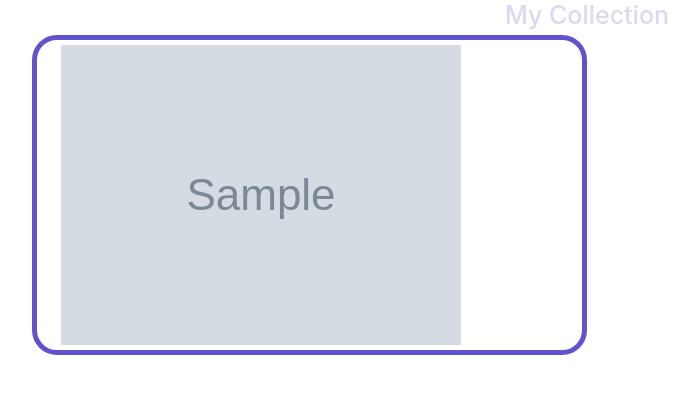
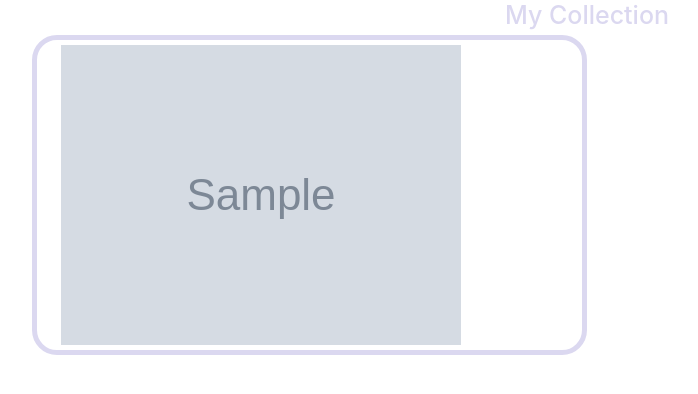
Before and after one commit to Briankiplangat88/galllery, a Django app: page /image/ in a window 1280 px wide. Shown: the part 50-444 px from the top of the page, without its empty margins (53-751 px from the left). Run offline with Django 4.2, Linux system fonts and the light colour scheme; tables that the repository leaves empty hold one stand-in row (values such as "Sample post"); grey boxes marked "Sample" are stand-in pictures; some libraries are stand-ins or nearby versions.

Commit message:
made changes to views

```diff
--- a/picha/templates/all-images.html
+++ b/picha/templates/all-images.html
@@ -10,7 +10,7 @@
     {% for i in image %}
 
 
-    <div class="col-xs-6 col-sm-6 col-md-6 col-lg-6" style="border:solid 5px #6153cc;border-radius: 25px;">
+    <div class="col-xs-6 col-sm-6 col-md-6 col-lg-6" style="border:solid 5px #dbd8f0;border-radius: 25px;">
         <a href="#" class="btn btn" type="button" class="btn btn-primary" data-toggle="modal" data-target="#exampleModalCenter">
             <img src="{{i.img.url}}" class="img-responsive" alt="Image" class="col-xs-12 col-sm-12 col-md-12 col-lg-12"> </a>
     </div>
@@ -20,7 +20,7 @@
         <div class="modal-dialog modal-dialog-centered" role="document">
             <div class="modal-content">
                 <div class="modal-header">
-                    <h5 class="modal-title" id="exampleModalLongTitle" style="color: #6153cc;"> {{i.name}} </h5>
+                    <h5 class="modal-title" id="exampleModalLongTitle" style="color: #dbd8f0;"> {{i.name}} </h5>
                     <button type="button" class="close" data-dismiss="modal" aria-label="Close">
             <span aria-hidden="true">&times;</span>
                 </div>
```
